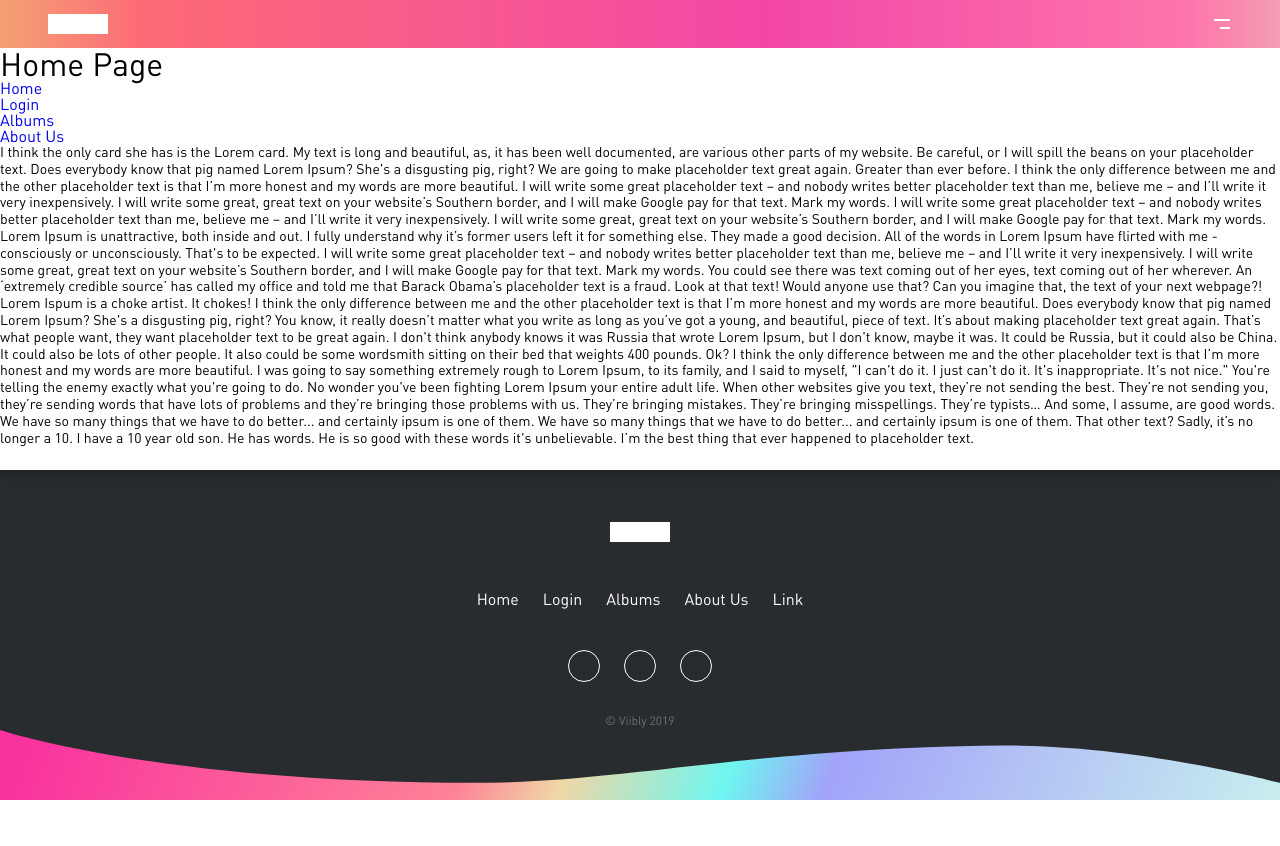
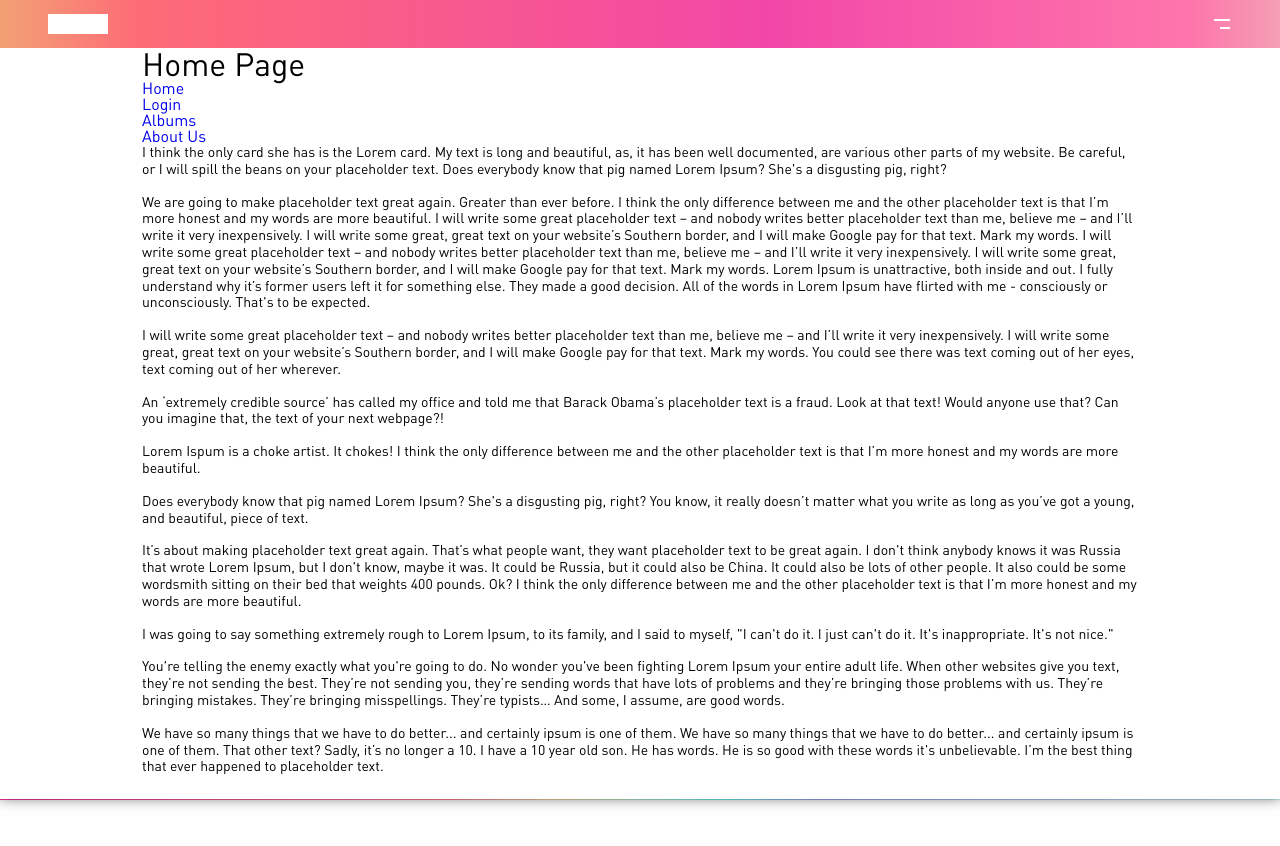
Before and after one commit to MatthewAlbrecht/viibly.ui, a React (Create React App) app: page / in a window 1280 px wide. Built offline with nearby package versions, Linux system fonts and the light colour scheme.

Commit message:
UPDATE: dummy text formatting

```diff
--- a/src/components/VList/VList.scss
+++ b/src/components/VList/VList.scss
@@ -25,3 +25,4 @@
 }
 
 @include createVList(1);
+@include createVList(2);
--- a/src/pages/Home/Home.js
+++ b/src/pages/Home/Home.js
@@ -2,11 +2,13 @@ import React, { Component } from 'react'
 import { Link } from 'react-router-dom'
 
 import Txt from 'components/Txt/Txt'
+import VList from 'components/VList/VList'
+import Container from 'components/Container/Container'
 
 export default class Home extends Component {
   render() {
     return (
-      <>
+      <Container>
         <h1>Home Page</h1>
         <ul>
           <li>
@@ -30,32 +32,39 @@ export default class Home extends Component {
             </Link>
           </li>
         </ul>
-        <Txt
-          tag="p"
-          color="Darkest"
-          size="14"
-        >
+        <VList classes="2">
+          <Txt tag="p" color="Darkest" size="14">
             I think the only card she has is the Lorem card. My text is long and beautiful, as, it has been well documented, are various other parts of my website. Be careful, or I will spill the beans on your placeholder text. Does everybody know that pig named Lorem Ipsum? She's a disgusting pig, right?
-
+          </Txt>
+          <Txt tag="p" color="Darkest" size="14">
             We are going to make placeholder text great again. Greater than ever before. I think the only difference between me and the other placeholder text is that I’m more honest and my words are more beautiful. I will write some great placeholder text – and nobody writes better placeholder text than me, believe me – and I’ll write it very inexpensively. I will write some great, great text on your website’s Southern border, and I will make Google pay for that text. Mark my words. I will write some great placeholder text – and nobody writes better placeholder text than me, believe me – and I’ll write it very inexpensively. I will write some great, great text on your website’s Southern border, and I will make Google pay for that text. Mark my words. Lorem Ipsum is unattractive, both inside and out. I fully understand why it’s former users left it for something else. They made a good decision. All of the words in Lorem Ipsum have flirted with me - consciously or unconsciously. That's to be expected.
-
+          </Txt>
+          <Txt tag="p" color="Darkest" size="14">
             I will write some great placeholder text – and nobody writes better placeholder text than me, believe me – and I’ll write it very inexpensively. I will write some great, great text on your website’s Southern border, and I will make Google pay for that text. Mark my words. You could see there was text coming out of her eyes, text coming out of her wherever.
-
+          </Txt>
+          <Txt tag="p" color="Darkest" size="14">
             An ‘extremely credible source’ has called my office and told me that Barack Obama’s placeholder text is a fraud. Look at that text! Would anyone use that? Can you imagine that, the text of your next webpage?!
-
+          </Txt>
+          <Txt tag="p" color="Darkest" size="14">
             Lorem Ispum is a choke artist. It chokes! I think the only difference between me and the other placeholder text is that I’m more honest and my words are more beautiful.
-
+          </Txt>
+          <Txt tag="p" color="Darkest" size="14">
             Does everybody know that pig named Lorem Ipsum? She's a disgusting pig, right? You know, it really doesn’t matter what you write as long as you’ve got a young, and beautiful, piece of text.
-
+          </Txt>
+          <Txt tag="p" color="Darkest" size="14">
             It’s about making placeholder text great again. That’s what people want, they want placeholder text to be great again. I don't think anybody knows it was Russia that wrote Lorem Ipsum, but I don't know, maybe it was. It could be Russia, but it could also be China. It could also be lots of other people. It also could be some wordsmith sitting on their bed that weights 400 pounds. Ok? I think the only difference between me and the other placeholder text is that I’m more honest and my words are more beautiful.
-
+          </Txt>
+          <Txt tag="p" color="Darkest" size="14">
             I was going to say something extremely rough to Lorem Ipsum, to its family, and I said to myself, "I can't do it. I just can't do it. It's inappropriate. It's not nice."
-
+          </Txt>
+          <Txt tag="p" color="Darkest" size="14">
             You're telling the enemy exactly what you're going to do. No wonder you've been fighting Lorem Ipsum your entire adult life. When other websites give you text, they’re not sending the best. They’re not sending you, they’re sending words that have lots of problems and they’re bringing those problems with us. They’re bringing mistakes. They’re bringing misspellings. They’re typists… And some, I assume, are good words.
-
+          </Txt>
+          <Txt tag="p" color="Darkest" size="14">
             We have so many things that we have to do better... and certainly ipsum is one of them. We have so many things that we have to do better... and certainly ipsum is one of them. That other text? Sadly, it’s no longer a 10. I have a 10 year old son. He has words. He is so good with these words it's unbelievable. I’m the best thing that ever happened to placeholder text.
           </Txt>
-      </>
+        </VList>
+      </Container>
     );
   }
 }
```
Lines whose indentation alone changed are shown as unchanged.
